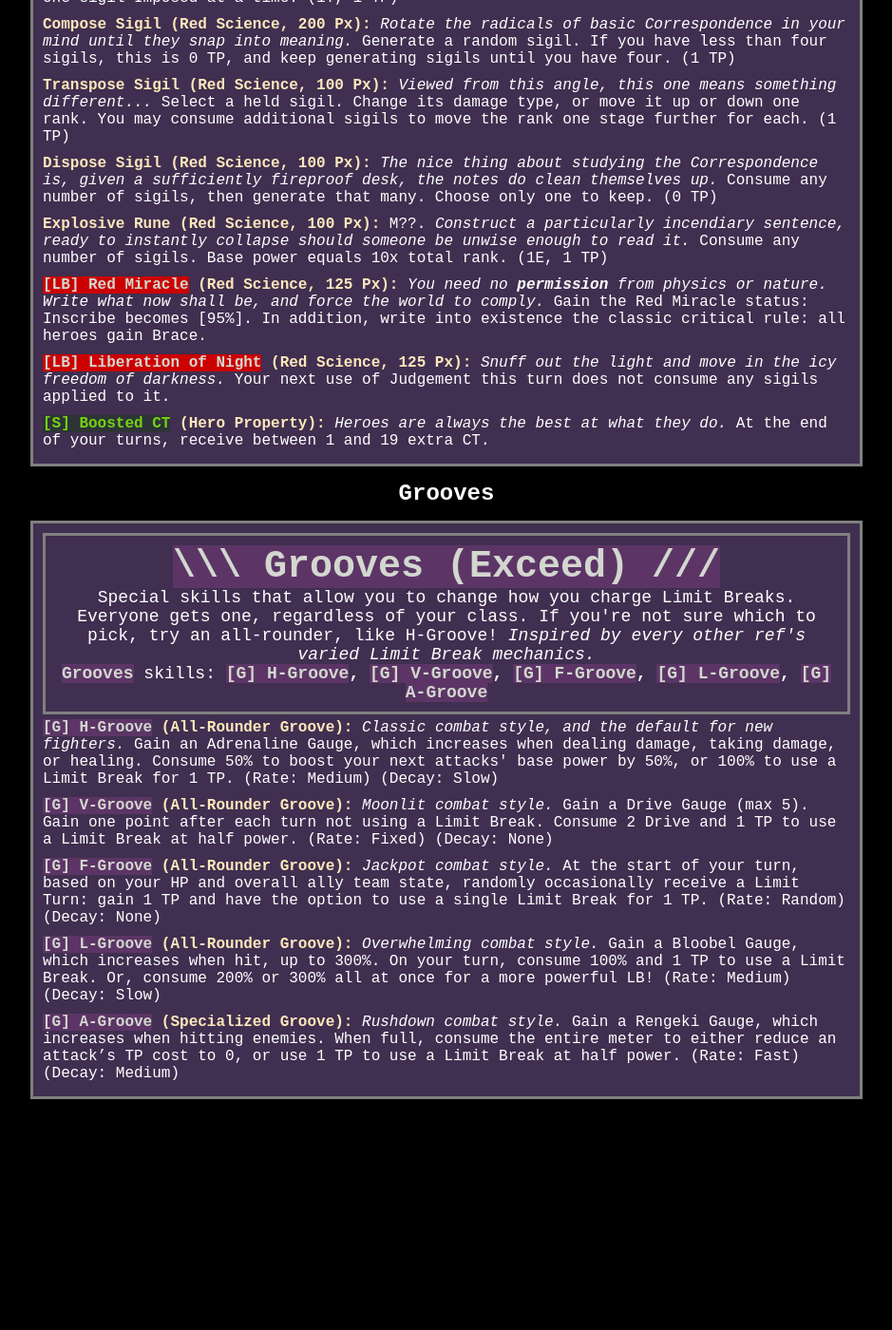
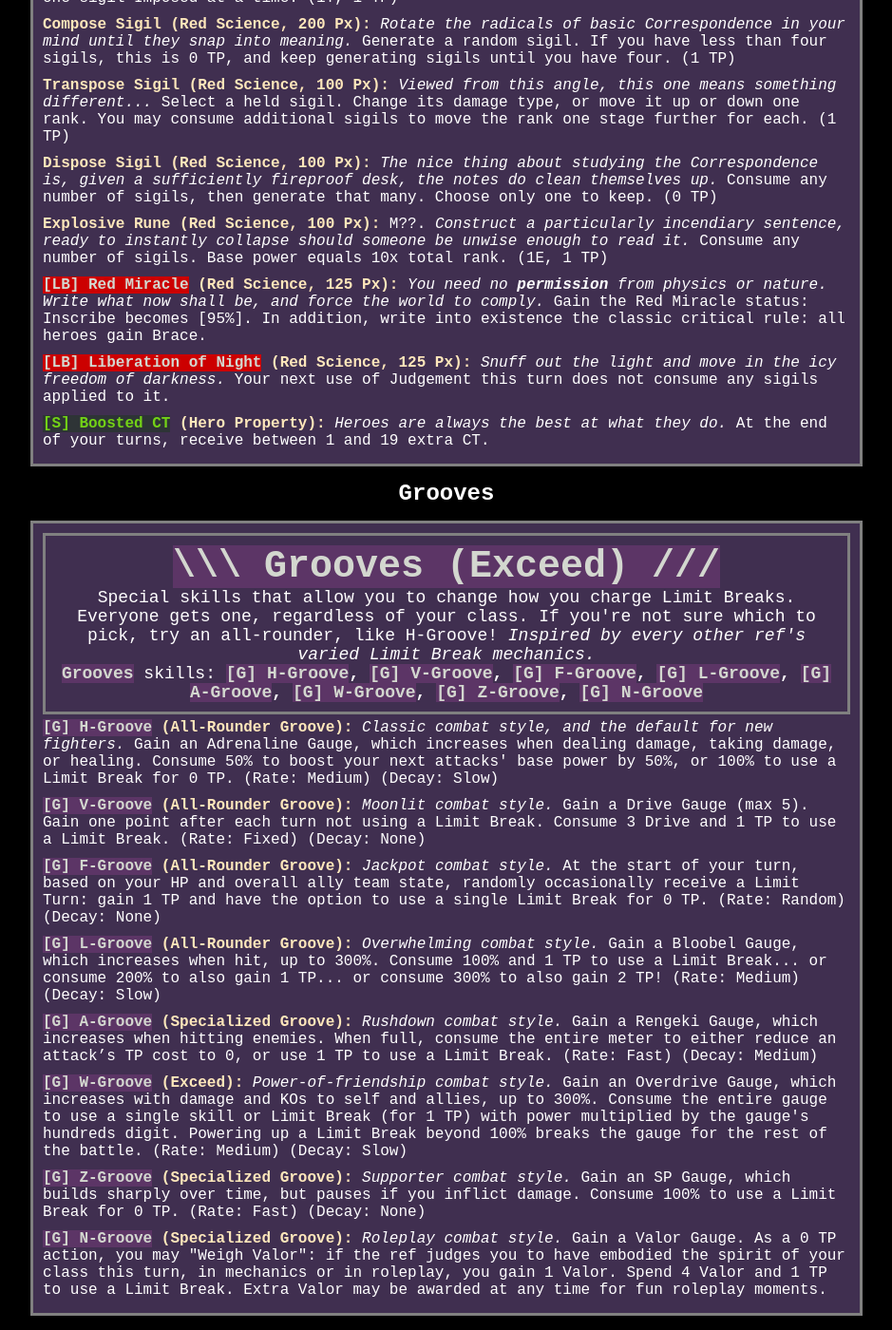
Before and after one commit to satellaviewer/xsys-blog, a Jekyll site: the page system/skills.html, which Jekyll copies as it is, in a window 1280 px wide and 1400 px high, scrolled down 15015 px. Shown: the whole window at 95% size, without its empty margins (170-1109 px from the left). Built offline with Jekyll 4.4.1, drawn with Linux system fonts in a browser that asks for light colours; before the commit the page ends 16187 px from its top, so only the background shows below that.

Commit message:
Patch notes for 1.0.6.

```diff
--- a/system/skills.html
+++ b/system/skills.html
@@ -275,13 +275,16 @@
     <div class="classblock">
         <a id="Grooves" />
         <div class="writeup">
-        <span class="fg0 bg06"><strong>\\\ Grooves (Exceed) ///</strong></span><br />Special skills that allow you to change how you charge Limit Breaks. Everyone gets one, regardless of your class. If you're not sure which to pick, try an all-rounder, like H-Groove! <em>Inspired by every other ref's varied Limit Break mechanics.</em><br /><strong><span class="fg0 bg06">Grooves</span></strong> skills: <strong><span class="fg0 bg06">[G] H-Groove</span>, <span class="fg0 bg06">[G] V-Groove</span>, <span class="fg0 bg06">[G] F-Groove</span>, <span class="fg0 bg06">[G] L-Groove</span>, <span class="fg0 bg06">[G] A-Groove</span></strong>
+        <span class="fg0 bg06"><strong>\\\ Grooves (Exceed) ///</strong></span><br />Special skills that allow you to change how you charge Limit Breaks. Everyone gets one, regardless of your class. If you're not sure which to pick, try an all-rounder, like H-Groove! <em>Inspired by every other ref's varied Limit Break mechanics.</em><br /><strong><span class="fg0 bg06">Grooves</span></strong> skills: <strong><span class="fg0 bg06">[G] H-Groove</span>, <span class="fg0 bg06">[G] V-Groove</span>, <span class="fg0 bg06">[G] F-Groove</span>, <span class="fg0 bg06">[G] L-Groove</span>, <span class="fg0 bg06">[G] A-Groove</span>, <span class="fg0 bg06">[G] W-Groove</span>, <span class="fg0 bg06">[G] Z-Groove</span>, <span class="fg0 bg06">[G] N-Groove</span></strong>
         </div>
-            <div class="skill"><strong><span class="fg0 bg06">[G] H-Groove</span> (All-Rounder Groove):</strong> <em>Classic combat style, and the default for new fighters.</em> Gain an Adrenaline Gauge, which increases when dealing damage, taking damage, or healing. Consume 50% to boost your next attacks' base power by 50%, or 100% to use a Limit Break for 1 TP. (Rate: Medium) (Decay: Slow) </div>
-            <div class="skill"><strong><span class="fg0 bg06">[G] V-Groove</span> (All-Rounder Groove):</strong> <em>Moonlit combat style.</em> Gain a Drive Gauge (max 5). Gain one point after each turn not using a Limit Break. Consume 2 Drive and 1 TP to use a Limit Break at half power. (Rate: Fixed) (Decay: None) </div>
-            <div class="skill"><strong><span class="fg0 bg06">[G] F-Groove</span> (All-Rounder Groove):</strong> <em>Jackpot combat style.</em> At the start of your turn, based on your HP and overall ally team state, randomly occasionally receive a Limit Turn: gain 1 TP and have the option to use a single Limit Break for 1 TP. (Rate: Random) (Decay: None) </div>
-            <div class="skill"><strong><span class="fg0 bg06">[G] L-Groove</span> (All-Rounder Groove):</strong> <em>Overwhelming combat style.</em> Gain a Bloobel Gauge, which increases when hit, up to 300%. On your turn, consume 100% and 1 TP to use a Limit Break. Or, consume 200% or 300% all at once for a more powerful LB! (Rate: Medium) (Decay: Slow) </div>
-            <div class="skill"><strong><span class="fg0 bg06">[G] A-Groove</span> (Specialized Groove):</strong> <em>Rushdown combat style.</em> Gain a Rengeki Gauge, which increases when hitting enemies. When full, consume the entire meter to either reduce an attack’s TP cost to 0, or use 1 TP to use a Limit Break at half power. (Rate: Fast) (Decay: Medium) </div>
+            <div class="skill"><strong><span class="fg0 bg06">[G] H-Groove</span> (All-Rounder Groove):</strong> <em>Classic combat style, and the default for new fighters.</em> Gain an Adrenaline Gauge, which increases when dealing damage, taking damage, or healing. Consume 50% to boost your next attacks' base power by 50%, or 100% to use a Limit Break for 0 TP. (Rate: Medium) (Decay: Slow) </div>
+            <div class="skill"><strong><span class="fg0 bg06">[G] V-Groove</span> (All-Rounder Groove):</strong> <em>Moonlit combat style.</em> Gain a Drive Gauge (max 5). Gain one point after each turn not using a Limit Break. Consume 3 Drive and 1 TP to use a Limit Break. (Rate: Fixed) (Decay: None) </div>
+            <div class="skill"><strong><span class="fg0 bg06">[G] F-Groove</span> (All-Rounder Groove):</strong> <em>Jackpot combat style.</em> At the start of your turn, based on your HP and overall ally team state, randomly occasionally receive a Limit Turn: gain 1 TP and have the option to use a single Limit Break for 0 TP. (Rate: Random) (Decay: None) </div>
+            <div class="skill"><strong><span class="fg0 bg06">[G] L-Groove</span> (All-Rounder Groove):</strong> <em>Overwhelming combat style.</em> Gain a Bloobel Gauge, which increases when hit, up to 300%. Consume 100% and 1 TP to use a Limit Break... or consume 200% to also gain 1 TP... or consume 300% to also gain 2 TP! (Rate: Medium) (Decay: Slow) </div>
+            <div class="skill"><strong><span class="fg0 bg06">[G] A-Groove</span> (Specialized Groove):</strong> <em>Rushdown combat style.</em> Gain a Rengeki Gauge, which increases when hitting enemies. When full, consume the entire meter to either reduce an attack’s TP cost to 0, or use 1 TP to use a Limit Break. (Rate: Fast) (Decay: Medium) </div>
+            <div class="skill"><strong><span class="fg0 bg06">[G] W-Groove</span> (Exceed):</strong> <em>Power-of-friendship combat style.</em> Gain an Overdrive Gauge, which increases with damage and KOs to self and allies, up to 300%. Consume the entire gauge to use a single skill or Limit Break (for 1 TP) with power multiplied by the gauge's hundreds digit. Powering up a Limit Break beyond 100% breaks the gauge for the rest of the battle. (Rate: Medium) (Decay: Slow) </div>
+            <div class="skill"><strong><span class="fg0 bg06">[G] Z-Groove</span> (Specialized Groove):</strong> <em>Supporter combat style.</em> Gain an SP Gauge, which builds sharply over time, but pauses if you inflict damage. Consume 100% to use a Limit Break for 0 TP. (Rate: Fast) (Decay: None) </div>
+            <div class="skill"><strong><span class="fg0 bg06">[G] N-Groove</span> (Specialized Groove):</strong> <em>Roleplay combat style.</em> Gain a Valor Gauge. As a 0 TP action, you may "Weigh Valor": if the ref judges you to have embodied the spirit of your class this turn, in mechanics or in roleplay, you gain 1 Valor. Spend 4 Valor and 1 TP to use a Limit Break. Extra Valor may be awarded at any time for fun roleplay moments. </div>
     </div>
 
 </div>
```
Also changed, not shown: system/releasenotes.md (+19 -0 lines).
